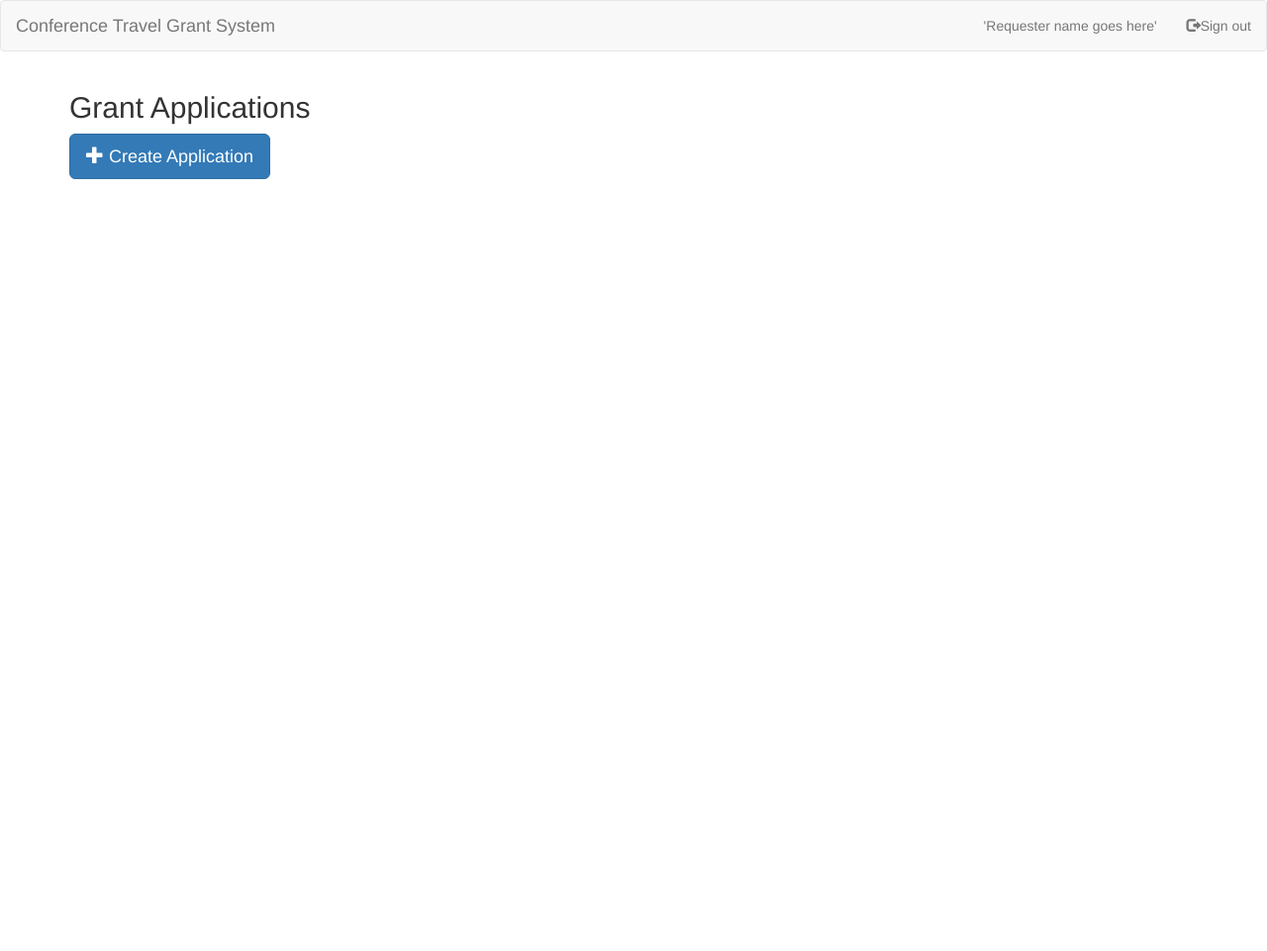
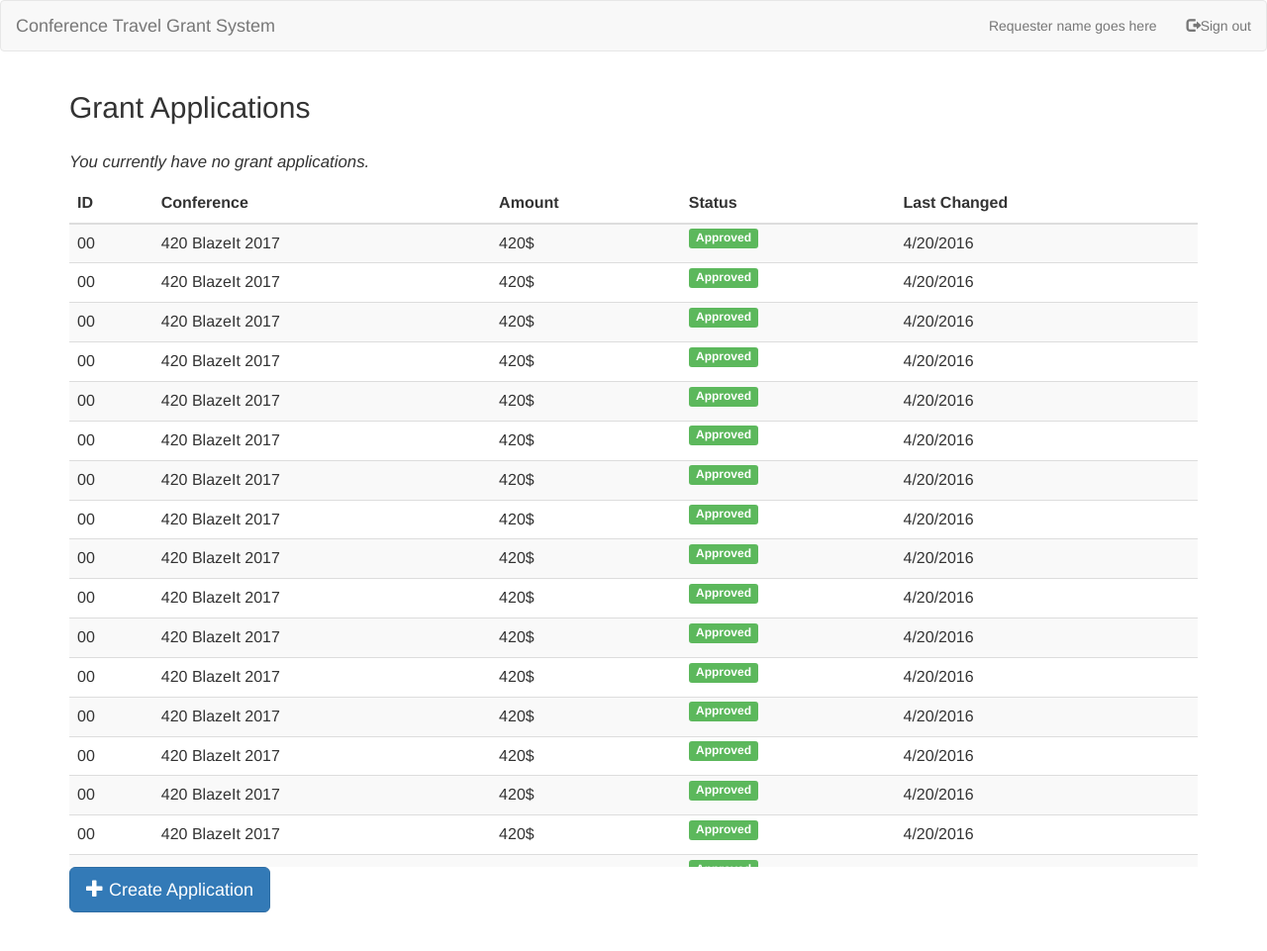
Before and after one commit to Caleb-St/ctgs, a Django app: a page that uses applications/templates/applications/base.html in a window 1280 px wide. Shown: the top 961 px of the page at 99% size. Run offline with Django 3.2, Linux system fonts and the light colour scheme; the visitor is signed in with stand-in values (Sample User, id 1); some libraries are stand-ins or nearby versions.

Commit message:
Requester dashboard

```diff
--- /dev/null
+++ b/applications/static/applications/style.css
@@ -0,0 +1,10 @@
+.applications {
+    max-height: 75vh;
+    overflow: auto;
+}
+
+.user-message {
+    font-style: italic;
+    font-size: 1.2em;
+    margin-top:1em;
+}
--- a/applications/templates/applications/base.html
+++ b/applications/templates/applications/base.html
@@ -1,5 +1,8 @@
+{% load static %}
+
 <html>
     <head>
+        <link rel="stylesheet" type="text/css" href="{% static 'applications/style.css' %}" />
         <link rel="stylesheet" href="http://maxcdn.bootstrapcdn.com/bootstrap/3.3.4/css/bootstrap.min.css">
         <script src="https://ajax.googleapis.com/ajax/libs/jquery/1.11.3/jquery.min.js"></script>
         <script src="http://maxcdn.bootstrapcdn.com/bootstrap/3.3.4/js/bootstrap.min.js"></script>
--- a/applications/templates/applications/requester_dashboard.html
+++ b/applications/templates/applications/requester_dashboard.html
@@ -1,13 +1,140 @@
-{% extends "applications/dashboard.html" %}
-
-{% block user_name %}
-'Requester name goes here'
-{% endblock %}
-
-{% block content %}
+{% extends "applications/dashboard.html" %} {% block user_name %} Requester name goes here {% endblock %} {% block content %}
 <h2> Grant Applications </h2>
 {% comment %}TODO: Replace this with url reversal {% endcomment %}
+<div class="applications">
+    <p class="user-message">You currently have no grant applications.</p>
+    <table class="table table-striped">
+        <thead>
+            <tr>
+                <th>ID</th>
+                <th>Conference</th>
+                <th>Amount</th>
+                <th>Status</th>
+                <th>Last Changed</th>
+            </tr>
+        </thead>
+        <tbody>
+            <tr>
+                <td>00</td>
+                <td>420 BlazeIt 2017</td>
+                <td>420$</td>
+                <td><span class="label label-success">Approved</span></td>
+                <td>4/20/2016</td>
+            </tr>
+            <tr>
+                <td>00</td>
+                <td>420 BlazeIt 2017</td>
+                <td>420$</td>
+                <td><span class="label label-success">Approved</span></td>
+                <td>4/20/2016</td>
+            </tr>
+            <tr>
+                <td>00</td>
+                <td>420 BlazeIt 2017</td>
+                <td>420$</td>
+                <td><span class="label label-success">Approved</span></td>
+                <td>4/20/2016</td>
+            </tr>
+            <tr>
+                <td>00</td>
+                <td>420 BlazeIt 2017</td>
+                <td>420$</td>
+                <td><span class="label label-success">Approved</span></td>
+                <td>4/20/2016</td>
+            </tr>
+            <tr>
+                <td>00</td>
+                <td>420 BlazeIt 2017</td>
+                <td>420$</td>
+                <td><span class="label label-success">Approved</span></td>
+                <td>4/20/2016</td>
+            </tr>
+            <tr>
+                <td>00</td>
+                <td>420 BlazeIt 2017</td>
+                <td>420$</td>
+                <td><span class="label label-success">Approved</span></td>
+                <td>4/20/2016</td>
+            </tr>
+            <tr>
+                <td>00</td>
+                <td>420 BlazeIt 2017</td>
+                <td>420$</td>
+                <td><span class="label label-success">Approved</span></td>
+                <td>4/20/2016</td>
+            </tr>
+            <tr>
+                <td>00</td>
+                <td>420 BlazeIt 2017</td>
+                <td>420$</td>
+                <td><span class="label label-success">Approved</span></td>
+                <td>4/20/2016</td>
+            </tr>
+            <tr>
+                <td>00</td>
+                <td>420 BlazeIt 2017</td>
+                <td>420$</td>
+                <td><span class="label label-success">Approved</span></td>
+                <td>4/20/2016</td>
+            </tr>
+            <tr>
+                <td>00</td>
+                <td>420 BlazeIt 2017</td>
+                <td>420$</td>
+                <td><span class="label label-success">Approved</span></td>
+                <td>4/20/2016</td>
+            </tr>
+            <tr>
+                <td>00</td>
+                <td>420 BlazeIt 2017</td>
+                <td>420$</td>
+                <td><span class="label label-success">Approved</span></td>
+                <td>4/20/2016</td>
+            </tr>
+            <tr>
+                <td>00</td>
+                <td>420 BlazeIt 2017</td>
+                <td>420$</td>
+                <td><span class="label label-success">Approved</span></td>
+                <td>4/20/2016</td>
+            </tr>
+            <tr>
+                <td>00</td>
+                <td>420 BlazeIt 2017</td>
+                <td>420$</td>
+                <td><span class="label label-success">Approved</span></td>
+                <td>4/20/2016</td>
+            </tr>
+            <tr>
+                <td>00</td>
+                <td>420 BlazeIt 2017</td>
+                <td>420$</td>
+                <td><span class="label label-success">Approved</span></td>
+                <td>4/20/2016</td>
+            </tr>
+            <tr>
+                <td>00</td>
+                <td>420 BlazeIt 2017</td>
+                <td>420$</td>
+                <td><span class="label label-success">Approved</span></td>
+                <td>4/20/2016</td>
+            </tr>
+            <tr>
+                <td>00</td>
+                <td>420 BlazeIt 2017</td>
+                <td>420$</td>
+                <td><span class="label label-success">Approved</span></td>
+                <td>4/20/2016</td>
+            </tr>
+            <tr>
+                <td>00</td>
+                <td>420 BlazeIt 2017</td>
+                <td>420$</td>
+                <td><span class="label label-success">Approved</span></td>
+                <td>4/20/2016</td>
+            </tr>
+        </tbody>
+    </table>
+</div>
 <a href="createapplication" type="button" class="btn btn-lg btn-primary"><span class="glyphicon glyphicon-plus"></span> Create Application</a>
-<table class="table">
-    <thead>
 {% endblock content %}
```
Also changed, not shown: applications/templates/applications/supervisor_dashboard.html (added).
